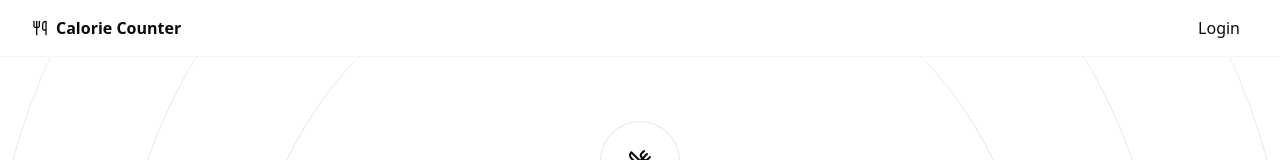
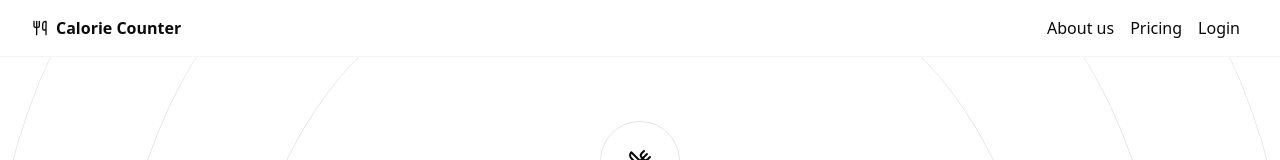
Before and after one commit to ayastaga/calorie-counter, a Next.js app: page / in a window 1280 px wide. Shown: the top 160 px of the page. Built offline with nearby package versions, Linux system fonts and the light colour scheme; no server answers.

Commit message:
changed site header for when user isn't logged in

```diff
--- a/src/components/layouts/site-header.tsx
+++ b/src/components/layouts/site-header.tsx
@@ -10,7 +10,13 @@ import { auth0 } from "@/lib/auth0";
 const CustomComponent = async () => {
     const session = await auth0.getSession();
     if (!session) {
-      return (<Link className="hover:bg-black hover:text-white px-2 py-1 rounded-md" href="/auth/login">Login</Link>);
+      return (
+      <div>
+        <Link className="hover:bg-black hover:text-white px-2 py-1 rounded-md" href="/about">About us</Link>
+        <Link className="hover:bg-black hover:text-white px-2 py-1 rounded-md" href="/pricing">Pricing</Link>
+        <Link className="hover:bg-black hover:text-white px-2 py-1 rounded-md" href="/auth/login?returnTo=/dashboard">Login</Link>
+      </div>)
+    ;
     } else {
       return (
         <div className="flex justify-end">
```
